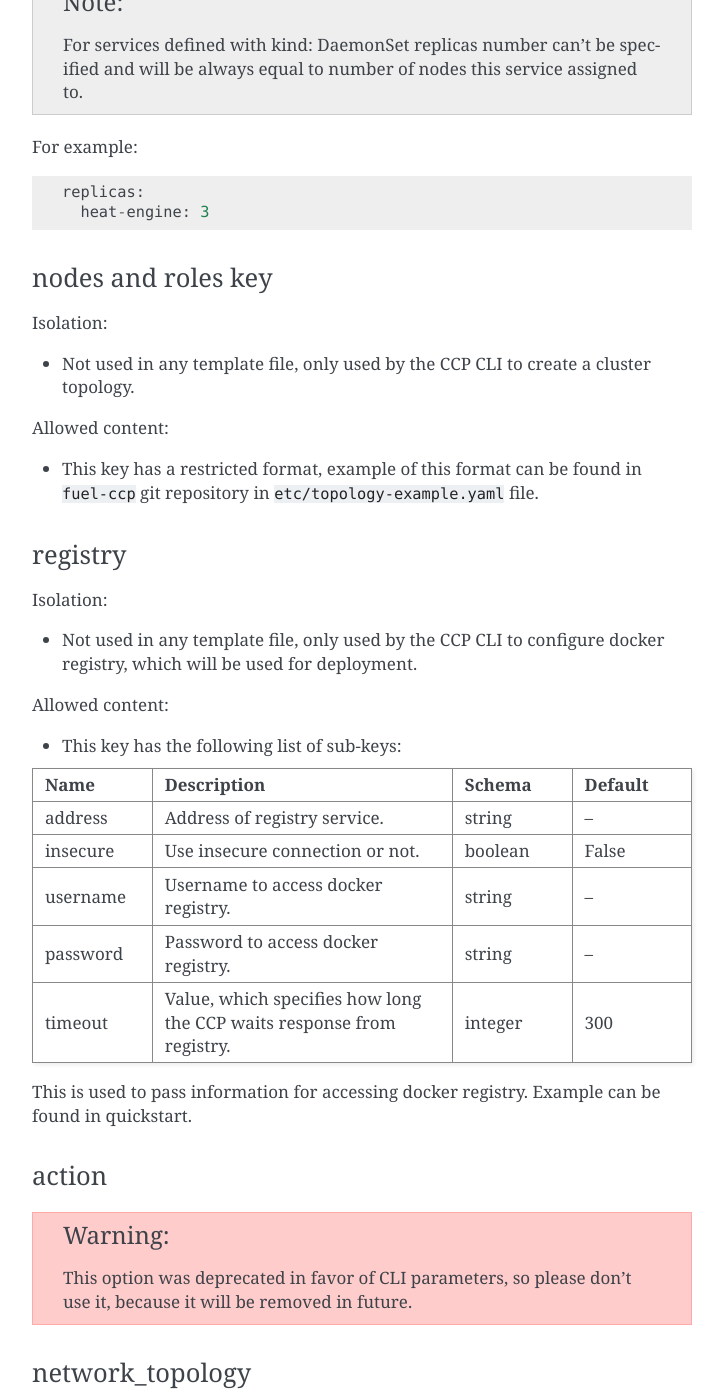
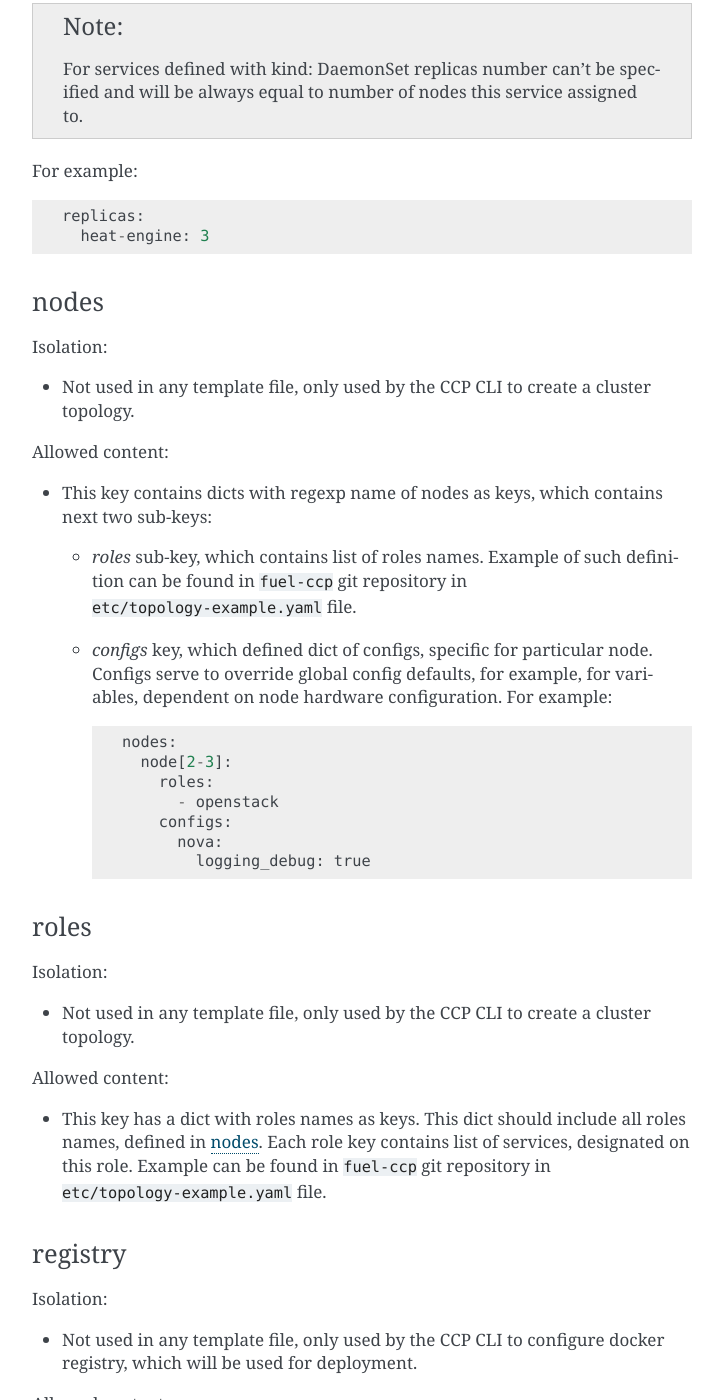
Before and after one commit to openstack-archive/fuel-ccp, a Sphinx documentation site: the page built from doc/source/config/types.rst, in a window 1280 px wide and 1400 px high, scrolled down 8075 px. Shown: the whole window, without its empty margins (388-1112 px from the left). Built offline with Sphinx 7.4.7, drawn with Linux system fonts in a browser that asks for light colours; some of the changed text lies outside the part shown.

Commit message:
Add information about new nodes sub-key to docs
Added new sub-key definition to documentation. Besides that,
refactor nodes and roles key types description in docs.

Change-Id: Ie8f15044e05c67e1ed1a8919e07ded3518e6b24c
Depends-on: I379f4840e6093b7910b5d7dd612de62b1fe0ac2e
Related-bug: #1653077

```diff
--- a/doc/source/config/types.rst
+++ b/doc/source/config/types.rst
@@ -44,7 +44,8 @@
 - :ref:`configs`
 - :ref:`files`
 - :ref:`kubernetes`
-- :ref:`nodes_roles`
+- :ref:`nodes`
+- :ref:`roles`
 - :ref:`replicas`
 
 Other specific variables
@@ -469,10 +470,10 @@
  replicas:
    heat-engine: 3
 
-.. _nodes_roles:
+.. _nodes:
 
-nodes and roles key
--------------------
+nodes
+-----
 
 Isolation:
 
@@ -481,8 +482,41 @@
 
 Allowed content:
 
-- This key has a restricted format, example of this format can be found in
-  ``fuel-ccp`` git repository in ``etc/topology-example.yaml`` file.
+- This key contains dicts with regexp name of nodes as keys, which contains
+  next two sub-keys:
+
+  * *roles* sub-key, which contains list of roles names. Example of such
+    definition can be found in ``fuel-ccp`` git repository in
+    ``etc/topology-example.yaml`` file.
+
+  * *configs* key, which defined dict of configs, specific for particular node.
+    Configs serve to override global config defaults, for example, for
+    variables, dependent on node hardware configuration. For example::
+
+       nodes:
+         node[2-3]:
+           roles:
+             - openstack
+           configs:
+             nova:
+               logging_debug: true
+
+.. _roles:
+
+roles
+-----
+
+Isolation:
+
+- Not used in any template file, only used by the CCP CLI to create a cluster
+  topology.
+
+Allowed content:
+
+- This key has a dict with roles names as keys. This dict should include
+  all roles names, defined in :ref:`nodes`. Each role key contains list
+  of services, designated on this role. Example can be found in ``fuel-ccp``
+  git repository in ``etc/topology-example.yaml`` file.
 
 .. _registry:
 
```
